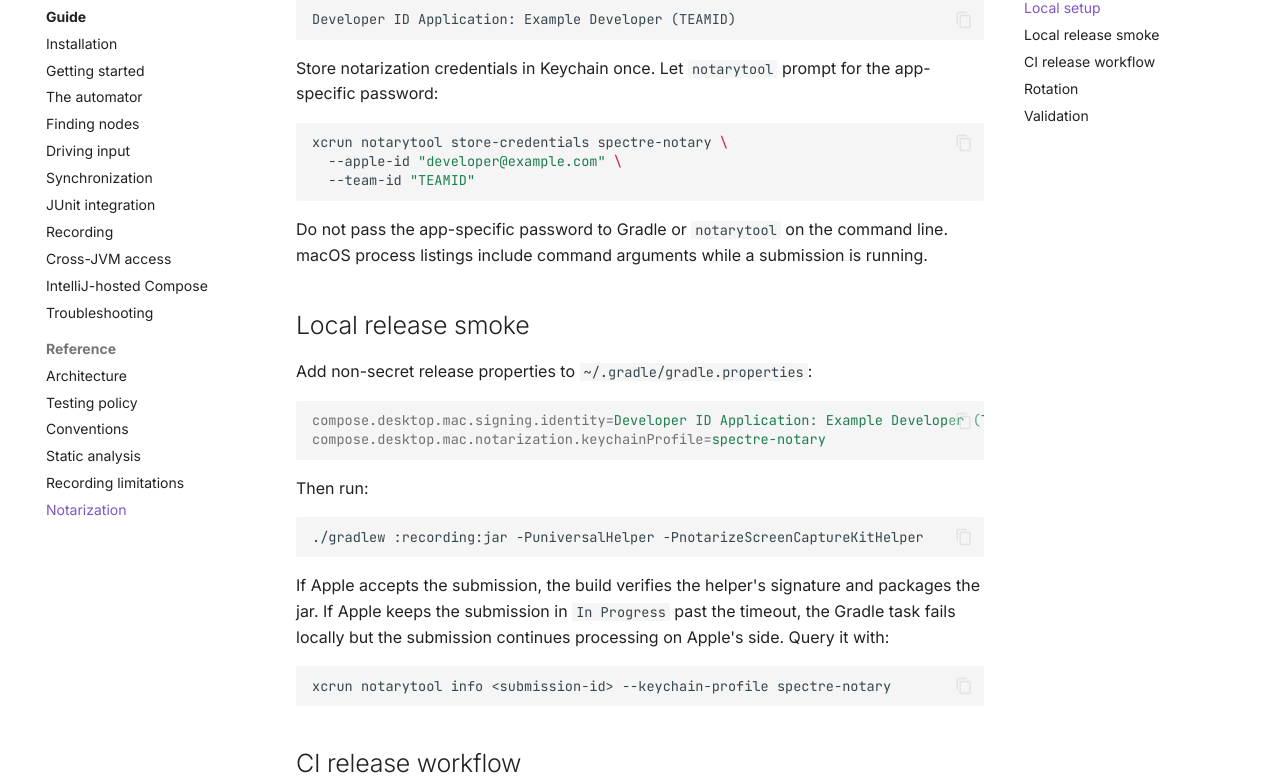
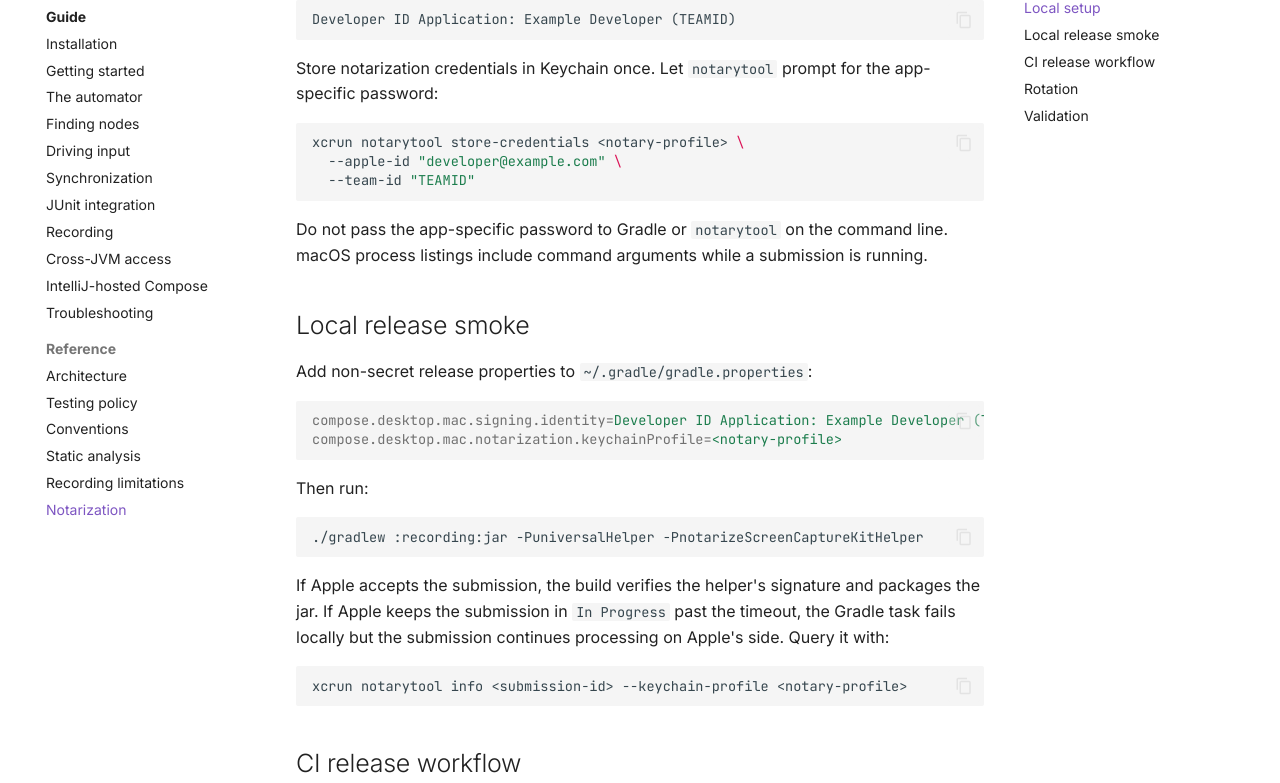
Before and after one commit to rock3r/spectre, an MkDocs documentation site: the page built from docs/NOTARIZATION.md, in a window 1280 px wide and 1400 px high, scrolled down 1225 px. Shown: the part 127-910 px from the top of the window. Built offline with MkDocs 1.6.1 and Material for MkDocs 9.7.7, drawn with Linux system fonts in a browser that asks for light colours; comment, search, counter and statistics services are not loaded.

Commit message:
Avoid local notarization profile in docs

````diff
--- a/docs/NOTARIZATION.md
+++ b/docs/NOTARIZATION.md
@@ -58,7 +58,7 @@ Store notarization credentials in Keychain once. Let `notarytool` prompt for the
 password:
 
 ```bash
-xcrun notarytool store-credentials spectre-notary \
+xcrun notarytool store-credentials <notary-profile> \
   --apple-id "developer@example.com" \
   --team-id "TEAMID"
 ```
@@ -72,7 +72,7 @@ Add non-secret release properties to `~/.gradle/gradle.properties`:
 
 ```properties
 compose.desktop.mac.signing.identity=Developer ID Application: Example Developer (TEAMID)
-compose.desktop.mac.notarization.keychainProfile=spectre-notary
+compose.desktop.mac.notarization.keychainProfile=<notary-profile>
 ```
 
 Then run:
@@ -86,7 +86,7 @@ If Apple keeps the submission in `In Progress` past the timeout, the Gradle task
 the submission continues processing on Apple's side. Query it with:
 
 ```bash
-xcrun notarytool info <submission-id> --keychain-profile spectre-notary
+xcrun notarytool info <submission-id> --keychain-profile <notary-profile>
 ```
 
 ## CI release workflow
````
Also changed, not shown: recording/README.md (+3 -3 lines).
